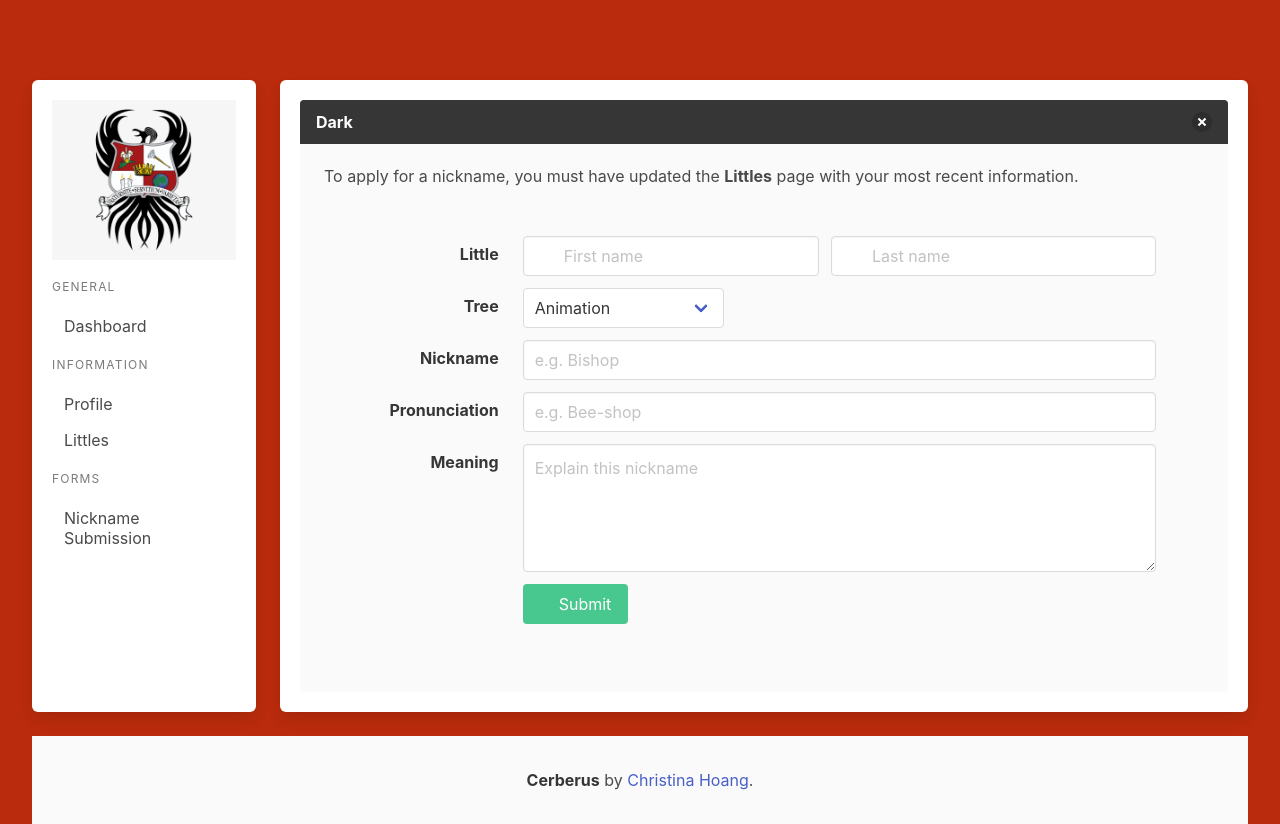
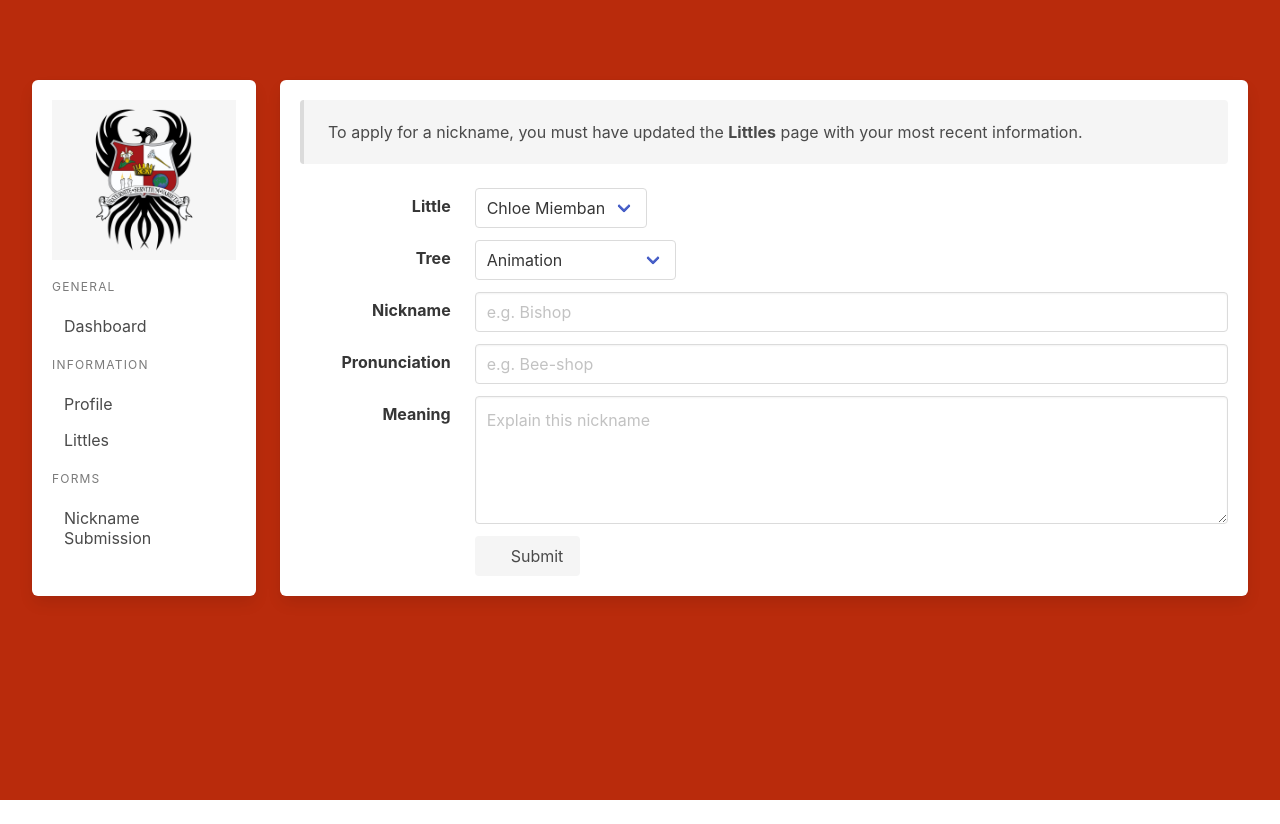
Before and after one commit to christinathihoang/cerberus-frontend, a React (Create React App) app: page /nickname-form in a window 1280 px wide. After the commit the page ends 800 px from the top, so only its background shows below. Built offline with nearby package versions, Linux system fonts and the light colour scheme.

Commit message:
update nickname form

```diff
--- a/src/App.css
+++ b/src/App.css
@@ -15,5 +15,5 @@ body, html, .container {
 }
 
 Footer {
-  padding: 2rem 1rem 2rem !important;
+  padding: 2rem 0rem 2rem !important;
 }
--- a/src/App.tsx
+++ b/src/App.tsx
@@ -1,9 +1,8 @@
 import React from "react";
+import "./App.css";
 import "bulma/css/bulma.css";
-
-import "./App.css";
+import { BrowserRouter as Router, Route, Switch } from "react-router-dom";
 import Menu from "./components/Menu";
-import { BrowserRouter as Router, Link, Route, Switch } from "react-router-dom";
 import NicknameForm from "./routes/NicknameForm";
 import Littles from "./routes/Littles";
 import Profile from "./routes/Profile";
@@ -11,73 +10,23 @@ import Footer from "./components/Footer";
 
 function App() {
   return (
-    // <div className="container">
-
-    // <div className="tile is-ancestor">
-    //   <div className="tile is-4 is-vertical is-parent">
-    //     <div className="tile is-child box">
-    //       <p className="title">One</p>
-    //       <p>
-    //         Lorem ipsum dolor sit amet, consectetur adipiscing elit. Proin
-    //         ornare magna eros, eu pellentesque tortor vestibulum ut. Maecenas
-    //         non massa sem. Etiam finibus odio quis feugiat facilisis.
-    //       </p>
-    //     </div>
-    //     <div className="tile is-child box">
-    //       <p className="title">Two</p>
-    //       <p>
-    //         Lorem ipsum dolor sit amet, consectetur adipiscing elit. Proin
-    //         ornare magna eros, eu pellentesque tortor vestibulum ut. Maecenas
-    //         non massa sem. Etiam finibus odio quis feugiat facilisis.
-    //       </p>
-    //     </div>
-    //   </div>
-    //   <div className="tile is-parent">
-    //     <div className="tile is-child box">
-    //       <p className="title">Three</p>
-    //       <p>
-    //         Lorem ipsum dolor sit amet, consectetur adipiscing elit. Etiam
-    //         semper diam at erat pulvinar, at pulvinar felis blandit. Vestibulum
-    //         volutpat tellus diam, consequat gravida libero rhoncus ut. Morbi
-    //         maximus, leo sit amet vehicula eleifend, nunc dui porta orci, quis
-    //         semper odio felis ut quam.
-    //       </p>
-    //       <p>
-    //         Suspendisse varius ligula in molestie lacinia. Maecenas varius eget
-    //         ligula a sagittis. Pellentesque interdum, nisl nec interdum maximus,
-    //         augue diam porttitor lorem, et sollicitudin felis neque sit amet
-    //         erat. Maecenas imperdiet felis nisi, fringilla luctus felis
-    //         hendrerit sit amet. Aenean vitae gravida diam, finibus dignissim
-    //         turpis. Sed eget varius ligula, at volutpat tortor.
-    //       </p>
-    //       <p>
-    //         Integer sollicitudin, tortor a mattis commodo, velit urna rhoncus
-    //         erat, vitae congue lectus dolor consequat libero. Donec leo ligula,
-    //         maximus et pellentesque sed, gravida a metus. Cras ullamcorper a
-    //         nunc ac porta. Aliquam ut aliquet lacus, quis faucibus libero.
-    //         Quisque non semper leo.
-    //       </p>
-    //     </div>
-    //   </div>
-    // </div>
-    // </div>
+    <Router>
       <div className="container is-fluid">
         <div className="columns">
           <div className="column is-one-fifth">
             <Menu />
           </div>
           <div className="column">
-          <Router>
             <Switch>
               <Route path="/nickname-form" component={NicknameForm} />
               <Route path="/littles" component={Littles} />
               <Route path="/profile" component={Profile} />
             </Switch>
-          </Router>
           </div>
         </div>
-      <Footer />
+        {/* <Footer /> */}
       </div>
+    </Router>
   );
 }
 
--- a/src/routes/NicknameForm.tsx
+++ b/src/routes/NicknameForm.tsx
@@ -4,27 +4,21 @@ import "bulma/css/bulma.css";
 function NicknameForm() {
   return (
     <div className="box">
-      <article className="message is-dark">
-        <div className="message-header">
-          <p>Dark</p>
-          <button className="delete" aria-label="delete"></button>
-        </div>
+      <article className="message">
         <div className="message-body">
           To apply for a nickname, you must have updated the{" "}
           <strong>Littles</strong> page with your most recent information.
-          <section className="section">
-            <div className="field is-horizontal">
+        </div>
+      </article>
+
+      {/* <div className="field is-horizontal">
         <div className="field-label is-normal">
           <label className="label">Little</label>
         </div>
         <div className="field-body">
           <div className="field">
             <p className="control is-expanded has-icons-left">
-                    <input
-                      className="input"
-                      type="text"
-                      placeholder="First name"
-                    />
+              <input className="input" type="text" placeholder="First name" />
               <span className="icon is-small is-left">
                 <i className="fas fa-user"></i>
               </span>
@@ -32,11 +26,7 @@ function NicknameForm() {
           </div>
           <div className="field">
             <p className="control is-expanded has-icons-left has-icons-right">
-                    <input
-                      className="input"
-                      type="email"
-                      placeholder="Last name"
-                    />
+              <input className="input" type="email" placeholder="Last name" />
               <span className="icon is-small is-left">
                 <i className="fas fa-envelope"></i>
               </span>
@@ -46,8 +36,23 @@ function NicknameForm() {
             </p>
           </div>
         </div>
+      </div> */}
+      <div className="field is-horizontal">
+        <div className="field-label is-normal">
+          <label className="label">Little</label>
         </div>
-
+        <div className="field-body">
+          <div className="field is-narrow">
+            <div className="control">
+              <div className="select is-fullwidth">
+                <select>
+                  <option>Chloe Miemban</option>
+                </select>
+              </div>
+            </div>
+          </div>
+        </div>
+      </div>
       <div className="field is-horizontal">
         <div className="field-label is-normal">
           <label className="label">Tree</label>
@@ -78,11 +83,7 @@ function NicknameForm() {
         <div className="field-body">
           <div className="field">
             <div className="control">
-                    <input
-                      className="input"
-                      type="text"
-                      placeholder="e.g. Bishop"
-                    />
+              <input className="input" type="text" placeholder="e.g. Bishop" />
             </div>
           </div>
         </div>
@@ -126,11 +127,9 @@ function NicknameForm() {
         <div className="field-body">
           <div className="field">
             <div className="control">
-                    <button className="button is-success">
+              <button className="button is-light">
                 <span className="icon is-small">
                   <i className="far fa-paper-plane"></i>
-
-                        <i className="fas fa-check"></i>
                 </span>
                 <span>Submit</span>
               </button>
@@ -138,9 +137,6 @@ function NicknameForm() {
           </div>
         </div>
       </div>
-          </section>
-        </div>
-      </article>
     </div>
   );
 }
```
Lines whose indentation alone changed are shown as unchanged.
